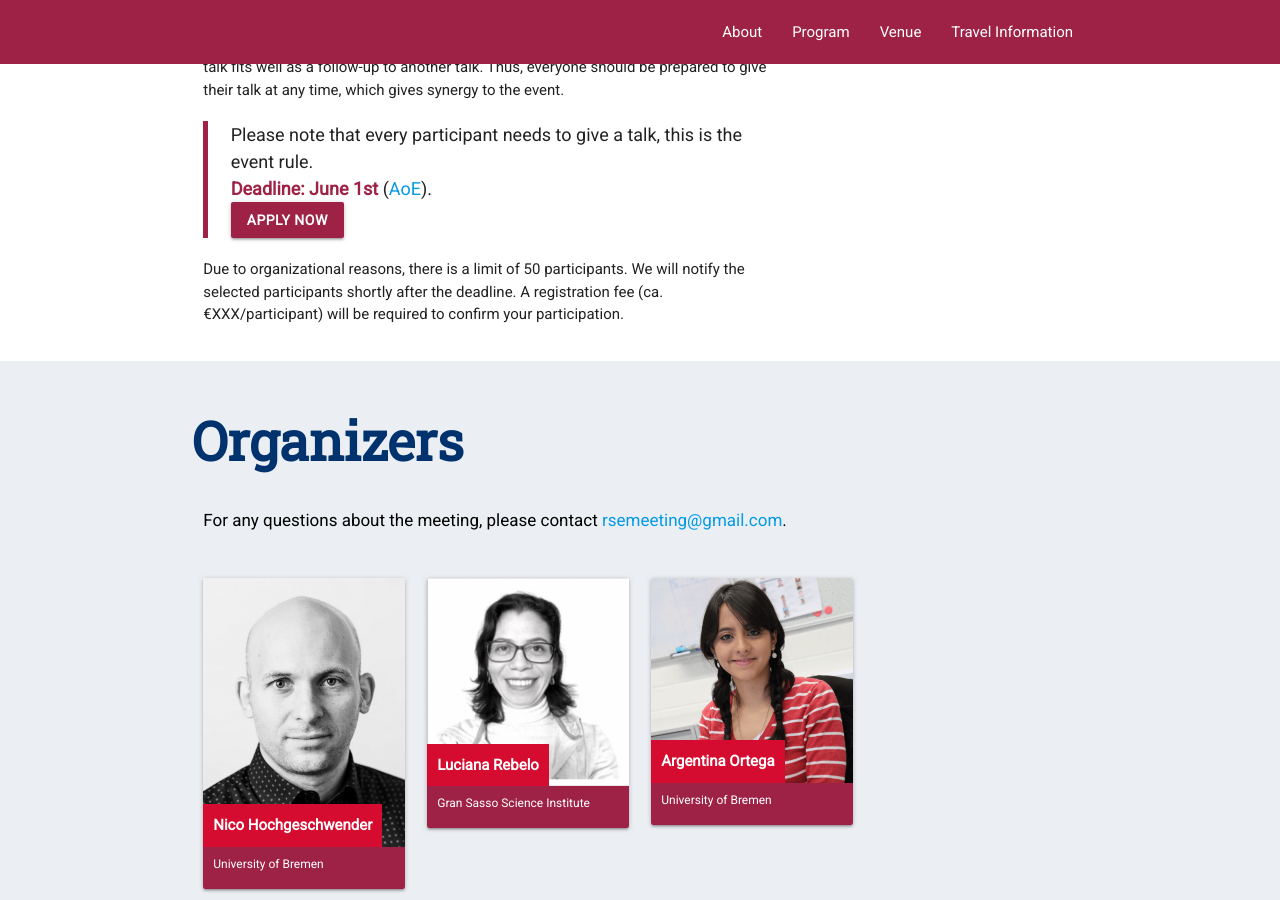
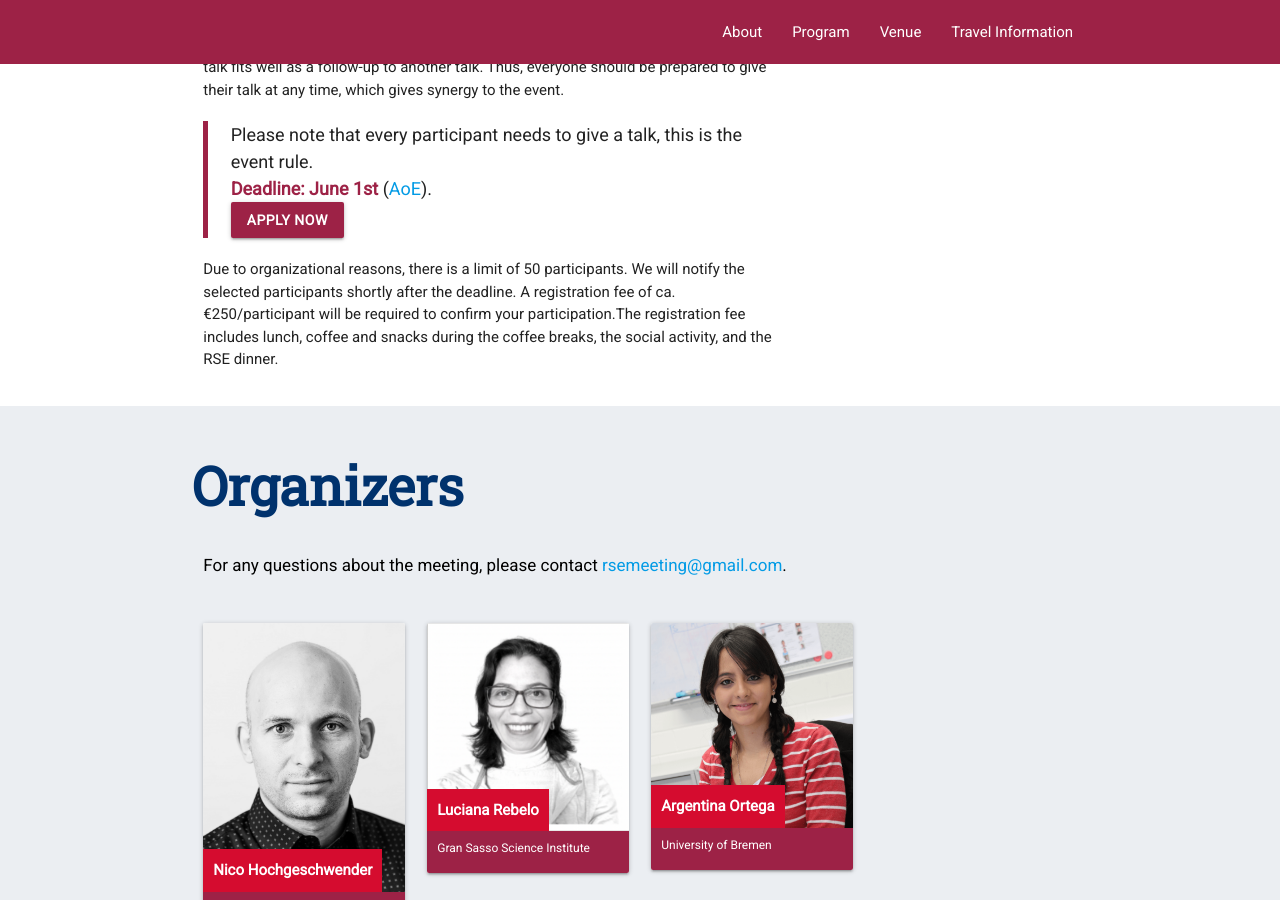
Before and after one commit to rsemeeting/rse2025, a Jekyll site: the page built from index.md, in a window 1280 px wide and 900 px high, scrolled down 1141 px. Built offline with Jekyll 4.4.1, drawn with Linux system fonts in a browser that asks for light colours.

Commit message:
Update registration fee

```diff
--- a/_data/program/day3.csv
+++ b/_data/program/day3.csv
@@ -5,4 +5,4 @@ time,name,title,abstract,speaker,affiliation
 12:00,lunch, Lunch, , ,
 13:30,session2, Sessions & Discussions, , ,
 16:45,discussion3, Round table and final discussion, , ,
-19:00,social-event, Dinner, , ,
+19:00,social-event, RSE Dinner, , ,
--- a/index.md
+++ b/index.md
@@ -25,4 +25,4 @@ The program is advertised but will be flexible in the sense that one can jump in
 > **Deadline: June 1st** ([AoE](https://time.is/Anywhere_on_Earth)).
 > <a href="{{site.registration-page}}" class="btn" style="font-weight:bold; background-color: {{site.color.primary-dark}}">Apply Now</a>
 
-Due to organizational reasons,  there is a limit of 50 participants.  We will notify the selected participants shortly after the deadline. A registration fee (ca. €XXX/participant) will be required to confirm your participation.
+Due to organizational reasons,  there is a limit of 50 participants.  We will notify the selected participants shortly after the deadline. A registration fee of ca. €250/participant will be required to confirm your participation.The registration fee includes lunch, coffee and snacks during the coffee breaks, the social activity, and the RSE dinner.
```
